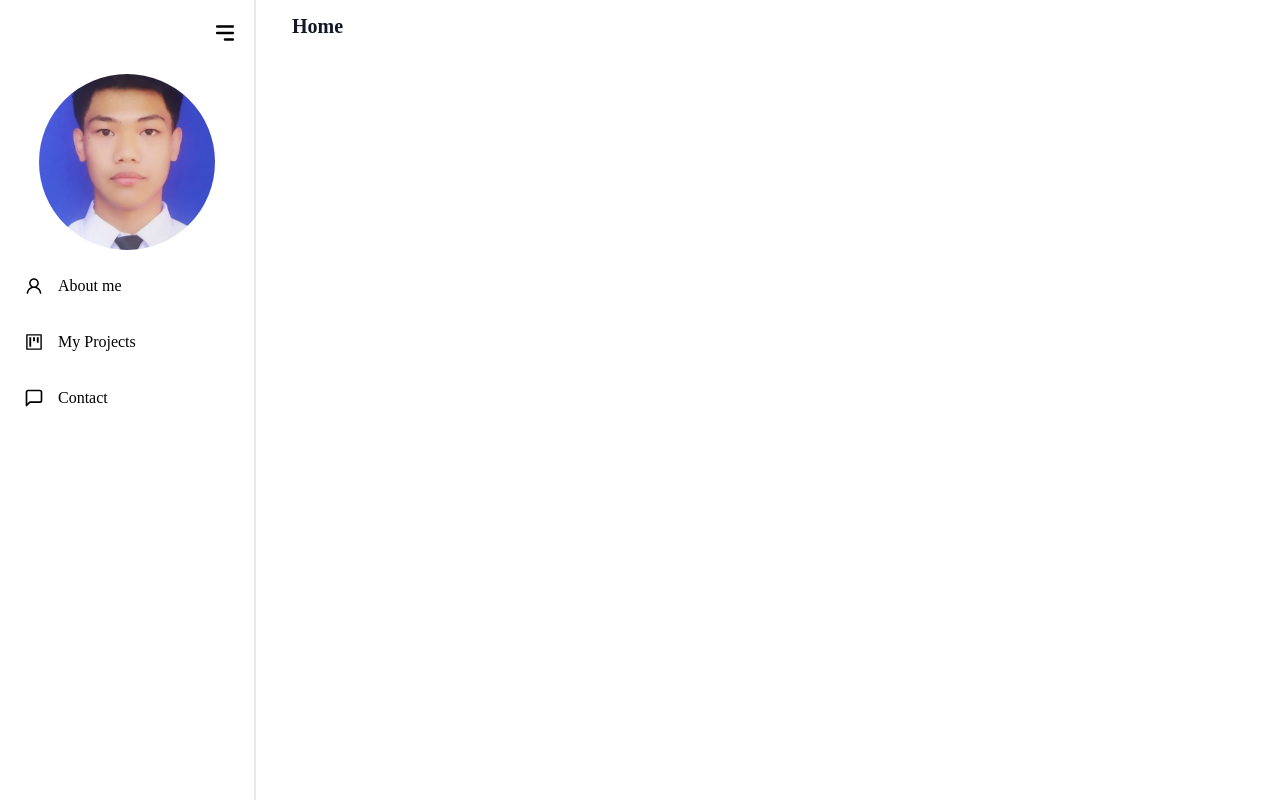
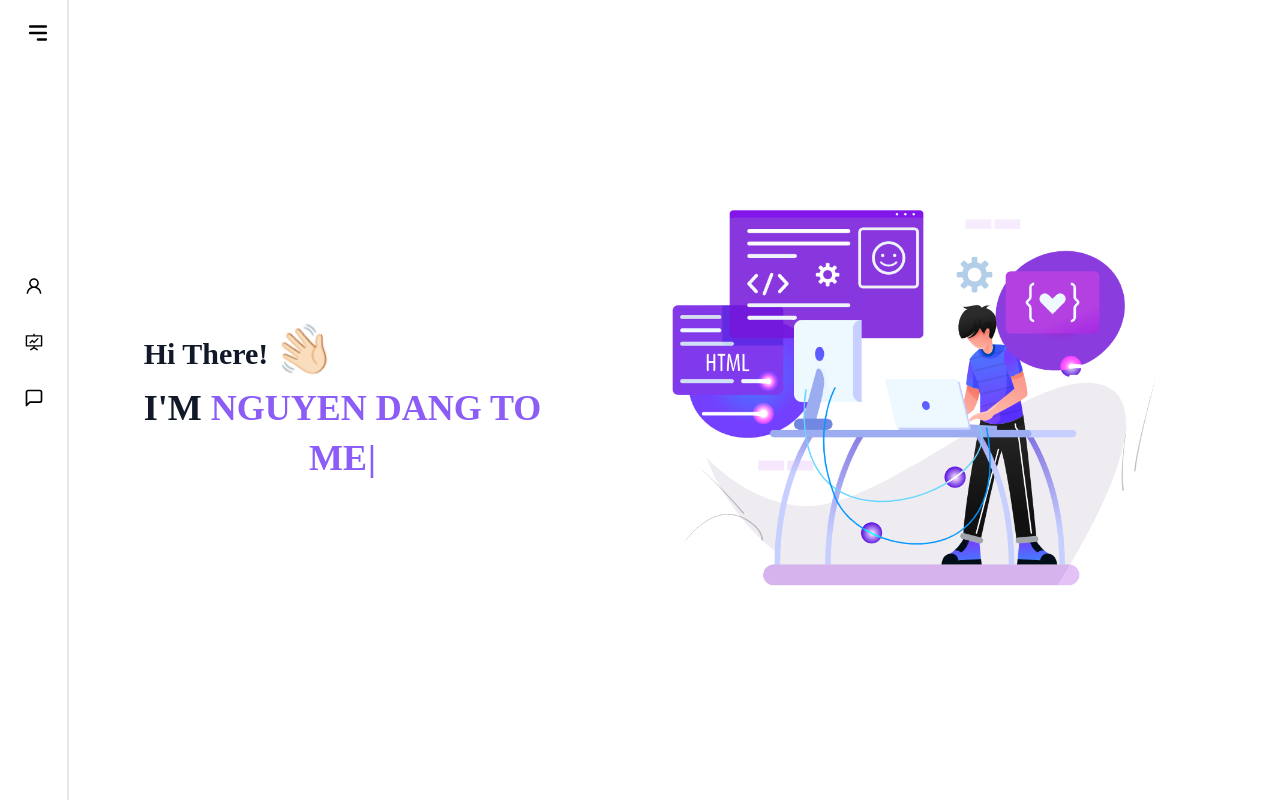
Before and after one commit to NguyenDangTo/my-porfolio, a React (Create React App) app: page / in a window 1280 px wide. Built offline with nearby package versions, Linux system fonts and the light colour scheme; a web font is replaced by a local one.

Commit message:
home page

```diff
--- a/package.json
+++ b/package.json
@@ -11,6 +11,7 @@
     "react-icons": "^4.8.0",
     "react-router-dom": "^6.8.2",
     "react-scripts": "5.0.1",
+    "typewriter-effect": "^2.19.0",
     "web-vitals": "^2.1.4"
   },
   "scripts": {
--- a/src/components/Layout.js
+++ b/src/components/Layout.js
@@ -3,9 +3,9 @@ import Sidebar from "./Sidebar";
 
 const Layout = ({children}) => {
   return (
-    <section className="flex gap-6">
+    <section className="flex gap-4 overflow-hidden max-w-screen">
       <Sidebar />
-      <main>{children}</main>
+      <>{children}</>
     </section>
   );
 };
--- a/src/components/Sidebar.js
+++ b/src/components/Sidebar.js
@@ -1,16 +1,16 @@
 import React, {useState} from "react";
 import {HiMenuAlt3} from "react-icons/hi";
-import {AiOutlineUser, AiOutlineProject} from "react-icons/ai";
+import {AiOutlineUser, AiOutlineFundProjectionScreen} from "react-icons/ai";
 import {FiMessageSquare} from "react-icons/fi";
 import {Link} from "react-router-dom";
 
 const Home = () => {
   const menus = [
     {name: "About me", link: "/", icon: AiOutlineUser},
-    {name: "My Projects", link: "/projects", icon: AiOutlineProject},
+    {name: "My Projects", link: "/projects", icon: AiOutlineFundProjectionScreen},
     {name: "Contact", link: "/contact", icon: FiMessageSquare},
   ];
-  const [open, setOpen] = useState(true);
+  const [open, setOpen] = useState(false);
   return (
     <div
       className={`bg-white min-h-screen border-r-2 border-gray-200 ${
@@ -23,8 +23,8 @@ const Home = () => {
       <div className="mt-4 flex flex-col gap-4 relative">
         <div className={`w-full flex items-center justify-center`}>
           <div
-            className={`w-[176px] h-[176px] rounded-full overflow-hidden transition duration-500 flex justify-center items-center px-auto ${
-              open ? "scale-100 blur-none" : "scale-0 blur-md"
+            className={`w-[96px] h-[96px] sm:w-[126px] sm:h-[126px] md:w-[176px] md:h-[176px] rounded-full overflow-hidden transition duration-500 flex justify-center items-center px-auto ${
+              open ? "scale-100 blur-none" : "scale-0 blur-lg"
             }`}
           >
             <img
@@ -40,7 +40,7 @@ const Home = () => {
           <Link
             to={menu?.link}
             key={i}
-            className={`w-full group flex items-center text-md gap-3.5 font-medium p-2 hover:bg-rose-300 rounded-md`}
+            className={`w-full group flex items-center text-md gap-3.5 font-medium p-2 hover:bg-violet-400 rounded-md`}
           >
             <div>{React.createElement(menu?.icon, {size: "20"})}</div>
             <h2
--- /dev/null
+++ b/src/components/Type.js
@@ -0,0 +1,17 @@
+import React from "react";
+import Typewriter from "typewriter-effect";
+
+function Type() {
+  return (
+    <Typewriter
+      options={{
+        strings: ["Web Developer", "MERN Stack Developer"],
+        autoStart: true,
+        loop: true,
+        deleteSpeed: 50,
+      }}
+    />
+  );
+}
+
+export default Type;
--- a/src/index.css
+++ b/src/index.css
@@ -6,3 +6,56 @@
   font-family: "Shantell Sans", cursive !important;
   cursor: url("../public/images/cursor.png"), auto !important;
 }
+.Typewriter__wrapper {
+  font-size: 24px;
+  color: #8b5cf6 !important;
+  font-weight: 600 !important;
+}
+.Typewriter__cursor {
+  font-size: 24px;
+  color: #8b5cf6 !important;
+}
+@media (min-width: 767px) {
+  .Typewriter__wrapper {
+    font-size: 36px;
+    color: #8b5cf6 !important;
+    font-weight: 600 !important;
+  }
+  .Typewriter__cursor {
+    font-size: 36px;
+    color: #8b5cf6 !important;
+  }
+}
+.wave {
+  animation-name: wave-animation;
+  animation-duration: 2.5s;
+  animation-iteration-count: infinite;
+  transform-origin: 70% 70%;
+  display: inline-block;
+}
+@keyframes wave-animation {
+  0% {
+    transform: rotate(0deg);
+  }
+  10% {
+    transform: rotate(28deg);
+  }
+  20% {
+    transform: rotate(-16deg);
+  }
+  30% {
+    transform: rotate(18deg);
+  }
+  40% {
+    transform: rotate(-8deg);
+  }
+  50% {
+    transform: rotate(12deg);
+  }
+  60% {
+    transform: rotate(0deg);
+  }
+  100% {
+    transform: rotate(0deg);
+  }
+}
--- a/src/pages/Home.js
+++ b/src/pages/Home.js
@@ -1,10 +1,25 @@
 import React from "react";
 import Layout from "../components/Layout";
-
+import Type from "../components/Type";
 const Home = () => {
   return (
     <Layout>
-      <div className="m-3 text-xl text-gray-900 font-semibold">Home</div>
+      <div className="m-0 md:m-3 text-xl text-gray-900 font-semibold flex flex-col justify-center items-center p-4 lg:flex-row w-full gap-[80px]">
+        <div className="flex flex-col justify-center items-center">
+          <div className="flex flex-col justify-center mb-4">
+            <div className="text-xl md:text-3xl mb-4">
+              Hi There! <span className="text-3xl md:text-5xl wave">👋🏻</span>
+            </div>
+            <div className="text-2xl md:text-4xl">
+              I'M <span className="text-violet-500">NGUYEN DANG TO</span>
+            </div>
+          </div>
+          <Type style={{fontSize: "50px"}} />
+        </div>
+        <div className="w-[200px] md:w-[600px]">
+          <img src="../images/about.png" alt="working" width={"100%"} height={"100%"}></img>
+        </div>
+      </div>
     </Layout>
   );
 };
```
Also changed, not shown: public/images/about.png (added), 1 other file (tests, documents, lock files or other folders).
